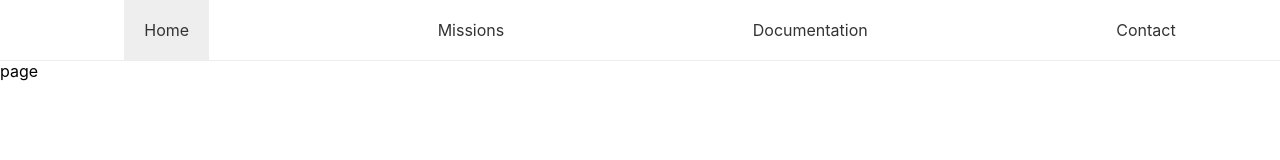
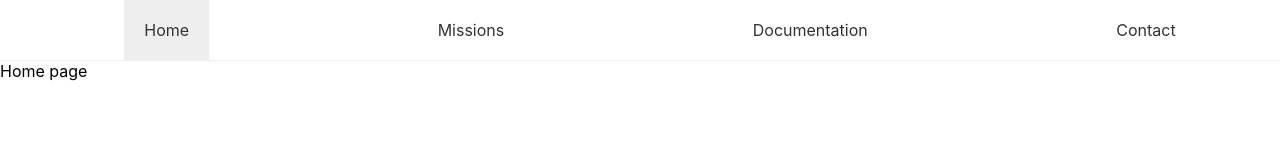
Before and after one commit to fabienlpt/le-grove, a React (Create React App) app: page / in a window 1280 px wide. Shown: the top 160 px of the page. Built offline with nearby package versions, Linux system fonts and the light colour scheme.

Commit message:
test ci/cd

```diff
--- a/src/pages/home.tsx
+++ b/src/pages/home.tsx
@@ -4,7 +4,7 @@ const Home: React.FC = () => {
     return (
         <div>
             {/* TODO: PRIO 1 */}
-            page
+            Home page
         </div>
     );
 }
```
